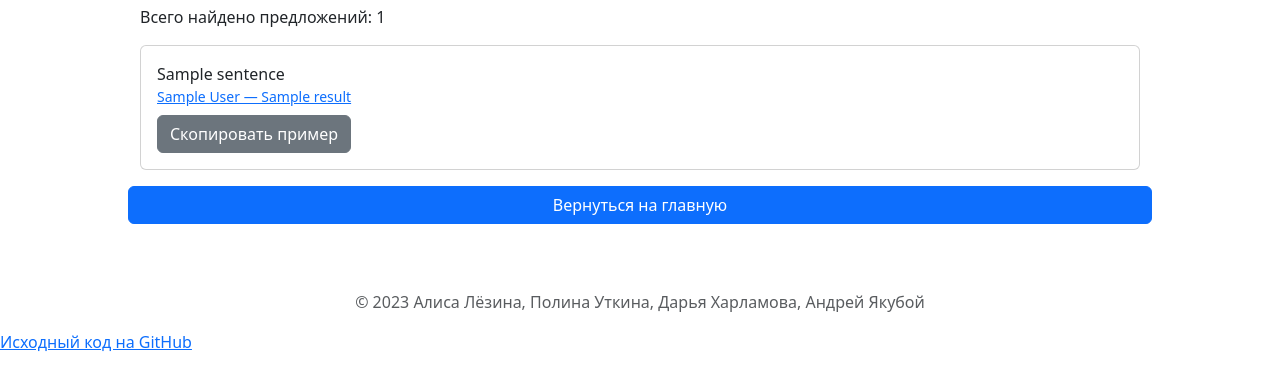
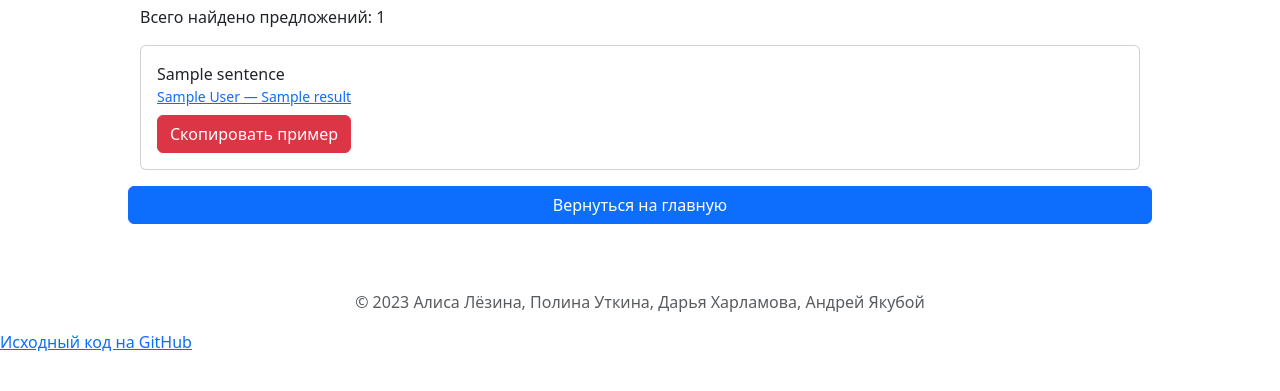
Before and after one commit to Futyn-Maker/stenza_corpus, a Flask app: template app/templates/results.html in a window 1280 px wide. Shown: the part 157-548 px from the top of the page. Run offline with Flask 3, Linux system fonts and the light colour scheme; the template is opened without the code that fills it: most values are stand-ins (such as "Sample title", 1, 10 or a date in 2020).

Commit message:
Design changes

```diff
--- a/app/templates/results.html
+++ b/app/templates/results.html
@@ -21,7 +21,7 @@
                       <div class="text-muted small">
                         <a href="{{ link }}">{{ author }} &mdash; {{ title }}</a>
                       </div>
-                      <button class="btn btn-secondary copy-btn mt-2" data-clipboard-text="{{ sentence }} [{{ author }} &mdash; {{ title }} ({{ link }})]">Скопировать пример</button>
+                      <button class="btn btn-danger copy-btn mt-2" data-clipboard-text="{{ sentence }} [{{ author }} &mdash; {{ title }} ({{ link }})]">Скопировать пример</button>
                     </div>
                   </article>
                 </li>
```
